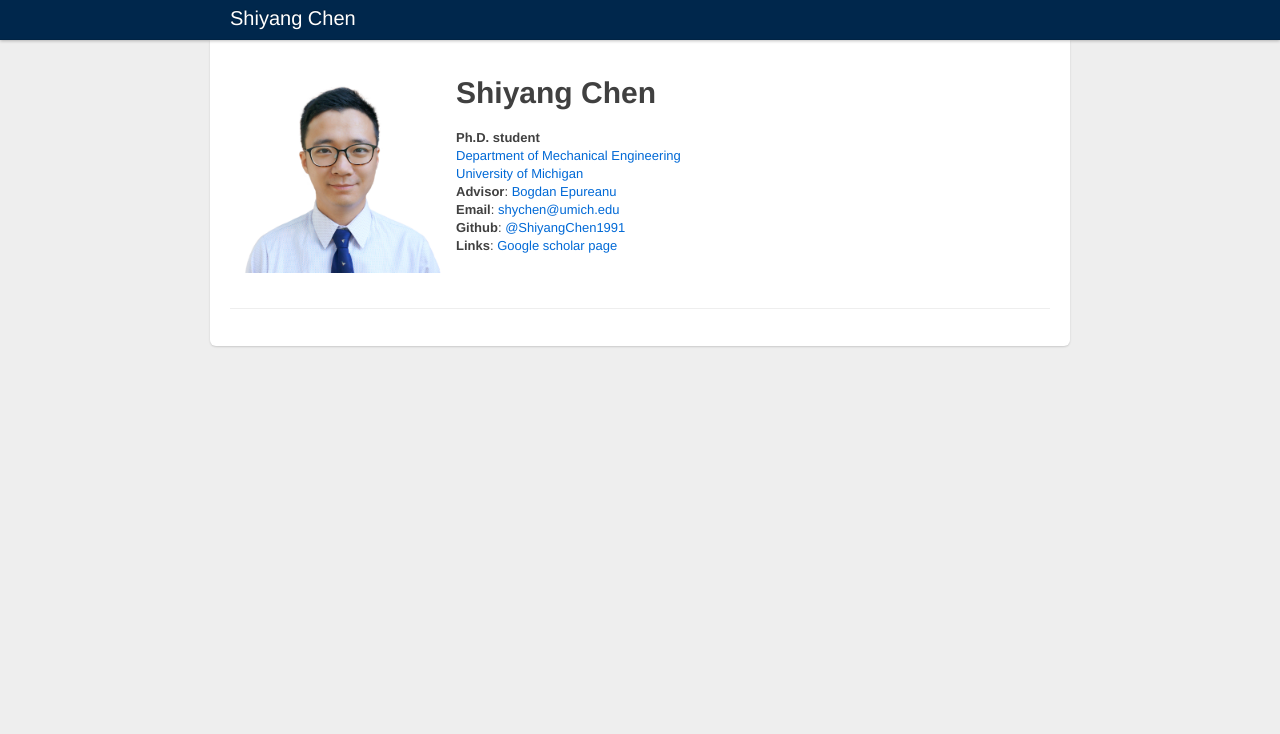
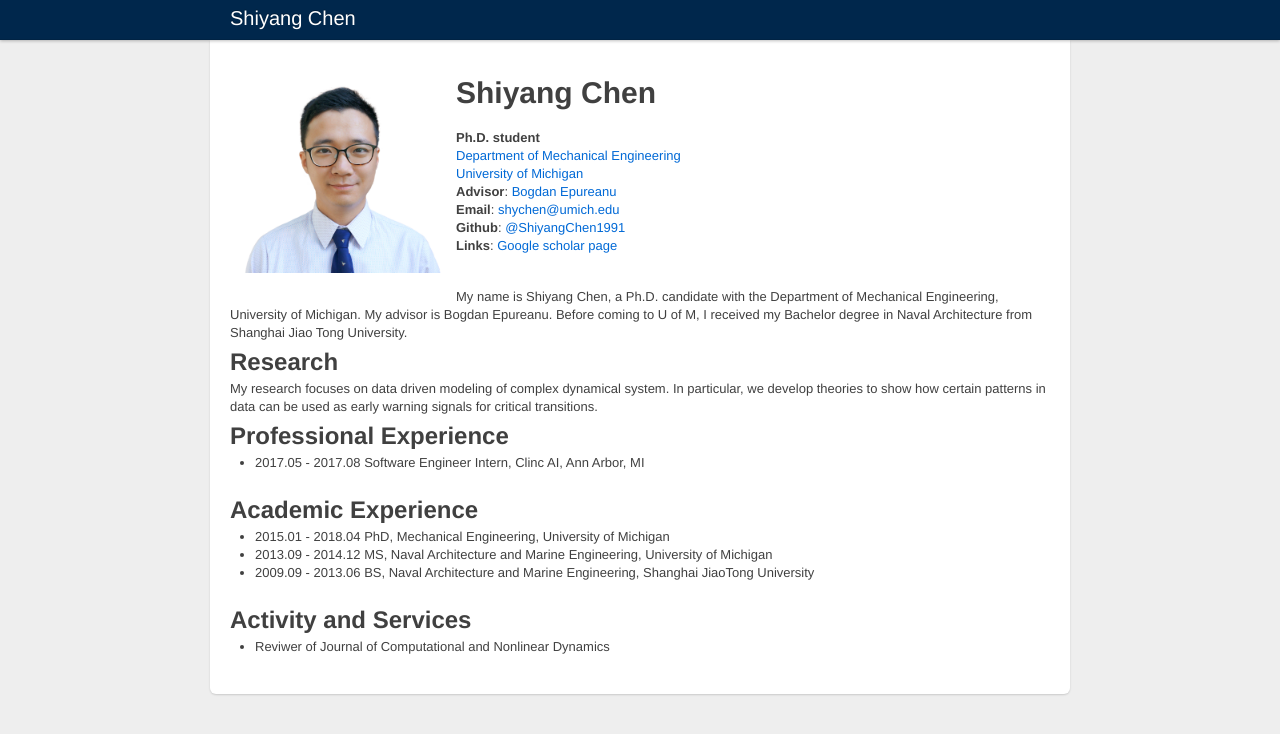
Before and after one commit to ShiyangChen1991/ShiyangChen1991.github.io, a Jekyll site: the page built from index.html, in a window 1280 px wide. Shown: the top 734 px of the page. Built offline with Jekyll 4.4.1, drawn with Linux system fonts in a browser that asks for light colours.

Commit message:
personal information

```diff
--- a/index.html
+++ b/index.html
@@ -26,3 +26,29 @@ title: Shiyang Chen
 <li>
   <b>Links</b>: <a href="https://scholar.google.com/citations?user=RKfw7fQAAAAJ&hl=en">Google scholar page</a>
 </div>
+
+My name is Shiyang Chen, a Ph.D. candidate with the Department of Mechanical Engineering, University of Michigan. My advisor is Bogdan Epureanu. Before coming to U of M, I received my Bachelor degree in Naval Architecture from Shanghai Jiao Tong University.
+
+<div style="padding:1px;"> </div>
+<h2>Research</h2>
+My research focuses on data driven modeling of complex dynamical system. In particular, we develop theories to show how certain patterns in data can be used as early warning signals for critical transitions.
+<div style="padding:1px;"> </div>
+<h2>Professional Experience</h2>
+<ul>
+  <li> 2017.05 - 2017.08 Software Engineer Intern, Clinc AI, Ann Arbor, MI
+</ul>
+
+<div style="padding:1px;"> </div>
+<h2>Academic Experience</h2>
+<ul>
+  <li> 2015.01 - 2018.04 PhD, Mechanical Engineering, University of Michigan
+  <li> 2013.09 - 2014.12 MS, Naval Architecture and Marine Engineering, University of Michigan
+  <li> 2009.09 - 2013.06 BS, Naval Architecture and Marine Engineering, Shanghai JiaoTong University
+</ul>
+
+<div style="padding:1px;"> </div>
+<h2>Activity and Services</h2>
+<ul>
+  <li> Reviwer of Journal of Computational and Nonlinear Dynamics
+</ul>
+</div>
```
